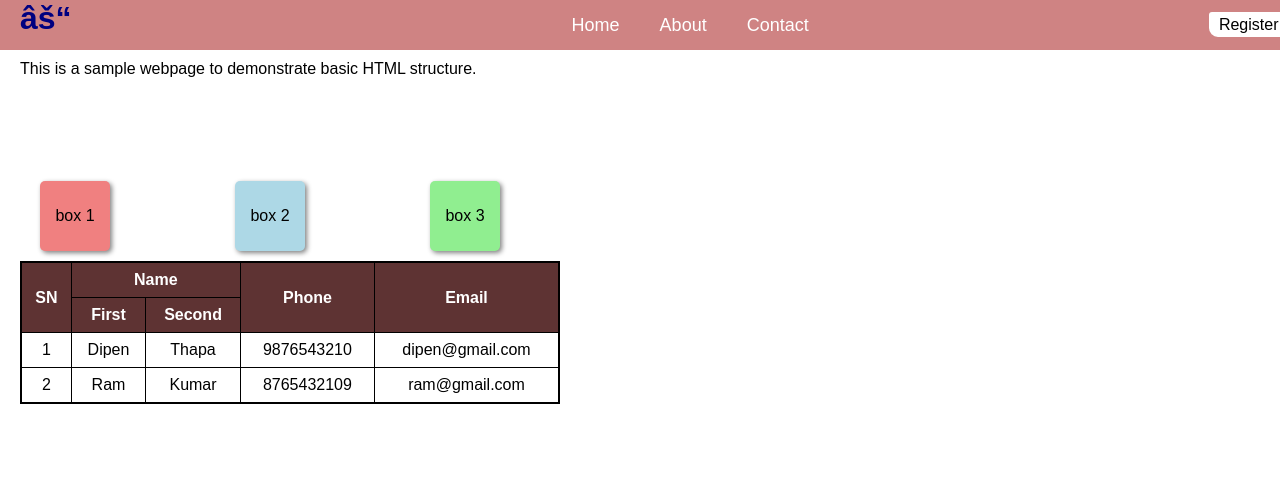
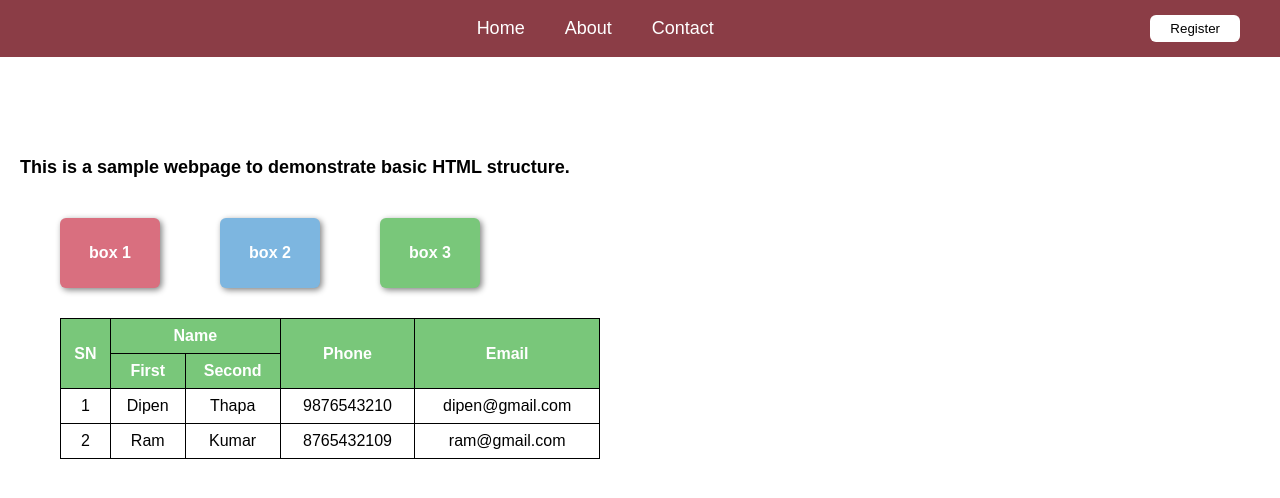
Before and after one commit to karkisakshyam/Web-Tech, a PHP site: page / in a window 1280 px wide. Shown: the top 498 px of the page. Run offline with PHP 8.4, Linux system fonts and the light colour scheme.

Commit message:
Web-Tech

```diff
--- a/index.html
+++ b/index.html
@@ -1,35 +1,37 @@
 <!DOCTYPE html>
 <html lang="en">
   <head>
+    <meta charset="UTF-8" />
+    <meta name="viewport" content="width=device-width, initial-scale=1.0" />
     <title>web-technology</title>
     <link rel="stylesheet" href="style.css" />
   </head>
   <body>
-    <section id="Home"></section>
+    <!-- NAVBAR -->
     <div class="nav-bar">
-      <h1>⚓</h1>
       <ul class="nav-items">
-        <a href="index.html" class="nav-item">
-          <li>Home</li>
-        </a>
-        <a href="about.html" class="nav-item">
-          <li>About</li>
-        </a>
-        <a href="#" class="nav-item">
-          <li>Contact</li>
-        </a>
+        <li><a href="#" class="nav-link">Home</a></li>
+        <li><a href="#" class="nav-link">About</a></li>
+        <li><a href="#" class="nav-link">Contact</a></li>
       </ul>
-      <a href="./register.html"><button>Register</button></a>
+
+      <a href="register.html">
+        <button class="reg-btn">Register</button>
+      </a>
     </div>
 
-    <h1>Welcome to Web Technology</h1>
-    <p>This is a sample webpage to demonstrate basic HTML structure.</p>
-    <div class="box">
-      <div class="box1">box 1</div>
-      <div class="box2">box 2</div>
-      <div class="box3">box 3</div>
+    <!-- CONTENT -->
+    <h2 class="intro-text">
+      This is a sample webpage to demonstrate basic HTML structure.
+    </h2>
+
+    <div class="box-section">
+      <div class="box box1">box 1</div>
+      <div class="box box2">box 2</div>
+      <div class="box box3">box 3</div>
     </div>
 
+    <!-- TABLE -->
     <div class="tab">
       <table>
         <tr>
--- a/style.css
+++ b/style.css
@@ -1,130 +1,104 @@
 * {
-  font-family: Arial, sans-serif;
   margin: 0;
   padding: 0;
   box-sizing: border-box;
+  font-family: Arial, sans-serif;
 }
 
 .nav-bar {
-  height: 50px;
-  width: 100%;
-  background-color: #cf8383;
-  justify-items: space-between;
-  /* justify-content: center; */
-  align-content: center;
-  position: fixed;
-
-  padding-left: 20px;
-  padding-right: 20px;
+  background: #8b3d46;
+  padding: 15px 40px;
   display: flex;
+  align-items: center;
+  justify-content: space-between;
 }
 
 .nav-items {
   display: flex;
   gap: 40px;
-  padding-top: 15px;
-  padding-left: 500px;
+  list-style: none;
+  margin: 0 auto; /* Centers the menu */
 }
 
-.nav-item {
+.nav-items a {
+  text-decoration: none;
+  color: white;
+  font-size: 18px;
+}
+
+.nav-link {
   color: white;
   text-decoration: none;
+  font-size: 17px;
+}
+
+.reg-btn {
+  background-color: white;
+  color: black;
+  padding: 6px 20px;
+  border: none;
+  border-radius: 6px;
+  cursor: pointer;
+}
+
+.reg-btn:hover {
+  background-color: #d2e8ff;
+}
+
+/* PAGE TEXT */
+.intro-text {
+  margin-top: 100px;
+  padding-left: 20px;
   font-size: 18px;
 }
-.nav-item li {
-  list-style: none;
+
+/* BOX SECTION */
+.box-section {
+  display: flex;
+  gap: 60px;
+  margin: 40px 0 0 60px;
 }
 
-.nav-bar a button {
-  background-color: rgb(255, 255, 255);
-  height: 25px;
-  width: 80px;
-  border: none;
-  border-radius: 3px 9px 3px 9px;
-  cursor: pointer;
-  margin-top: 12px;
-  margin-left: 400px;
-  font-size: 16px;
+.box {
+  width: 100px;
+  height: 70px;
+  border-radius: 6px;
+  display: flex;
+  align-items: center;
+  justify-content: center;
+  color: white;
+  font-weight: bold;
+  box-shadow: 2px 2px 6px gray;
 }
 
-.nav-bar a button:hover {
-  background-color: rgb(112, 179, 241);
+.box1 {
+  background-color: #d96f7f;
+}
+.box2 {
+  background-color: #7db6e0;
+}
+.box3 {
+  background-color: #79c77a;
 }
 
-h1 {
-  color: navy;
+/* TABLE */
+.tab {
+  margin: 30px 0 0 60px;
+}
+
+table {
+  width: 540px;
+  border-collapse: collapse;
+}
+
+table th,
+table td {
+  border: 1px solid black;
+  padding: 8px;
   text-align: center;
 }
 
-p {
-  font-size: 16px;
-  line-height: 1.5;
-  margin: 20px;
-}
-.box {
-  display: flex;
-  justify-content: space-between;
-  margin: 20px;
-  height: 110px;
-  width: 500px;
-  /* background-color: rgb(88, 63, 63); */
-  margin-top: 50px;
-  padding-top: 50px;
-  padding-left: 20px;
-  padding-right: 20px;
-}
-
-.box1 {
-  background-color: lightcoral;
-  width: 70px;
-  height: 70px;
-  display: flex;
-  justify-content: center;
-  align-items: center;
-  box-shadow: 2px 2px 5px gray;
-  border-radius: 5px;
-}
-
-.box2 {
-  background-color: lightblue;
-  width: 70px;
-  height: 70px;
-  display: flex;
-  justify-content: center;
-  align-items: center;
-  box-shadow: 2px 2px 5px gray;
-  border-radius: 5px;
-}
-
-.box3 {
-  background-color: lightgreen;
-  width: 70px;
-  height: 70px;
-  display: flex;
-  justify-content: center;
-  align-items: center;
-  box-shadow: 2px 2px 5px gray;
-  border-radius: 5px;
-}
-
-.tab {
-  margin-top: 20px;
-  margin-left: 20px;
-}
-
-.tab table {
-  width: 540px;
-  border: 2px solid rgb(0, 0, 0);
-  border-collapse: collapse;
-}
-
-.tab th,
-.tab td {
-  border: 1px solid rgb(0, 0, 0);
-  padding: 8px;
-  text-align: center;
-}
-.tab th {
-  background-color: rgb(94, 51, 51);
+table th {
+  background-color: #79c77a;
   color: white;
 }
```
Also changed, not shown: register.css (deleted, +0 -16 lines), register.html (+7 -25 lines).
